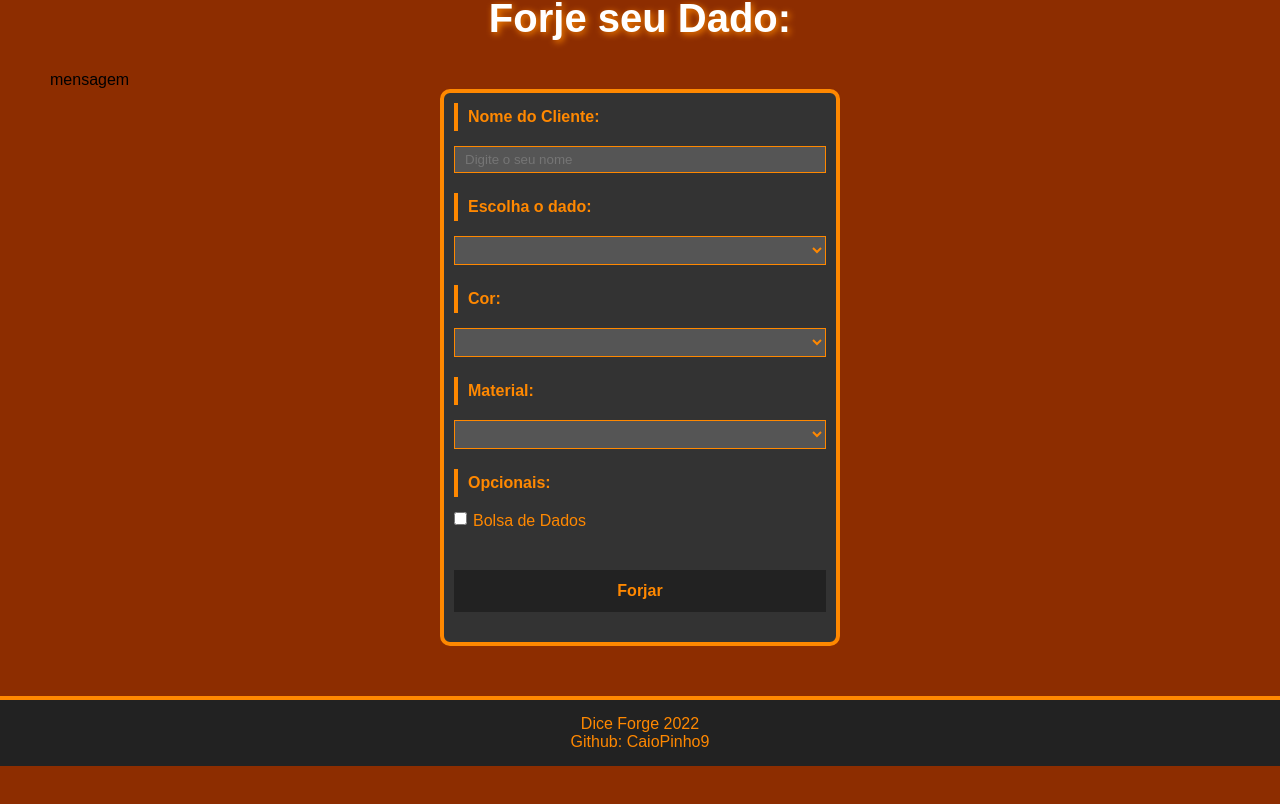
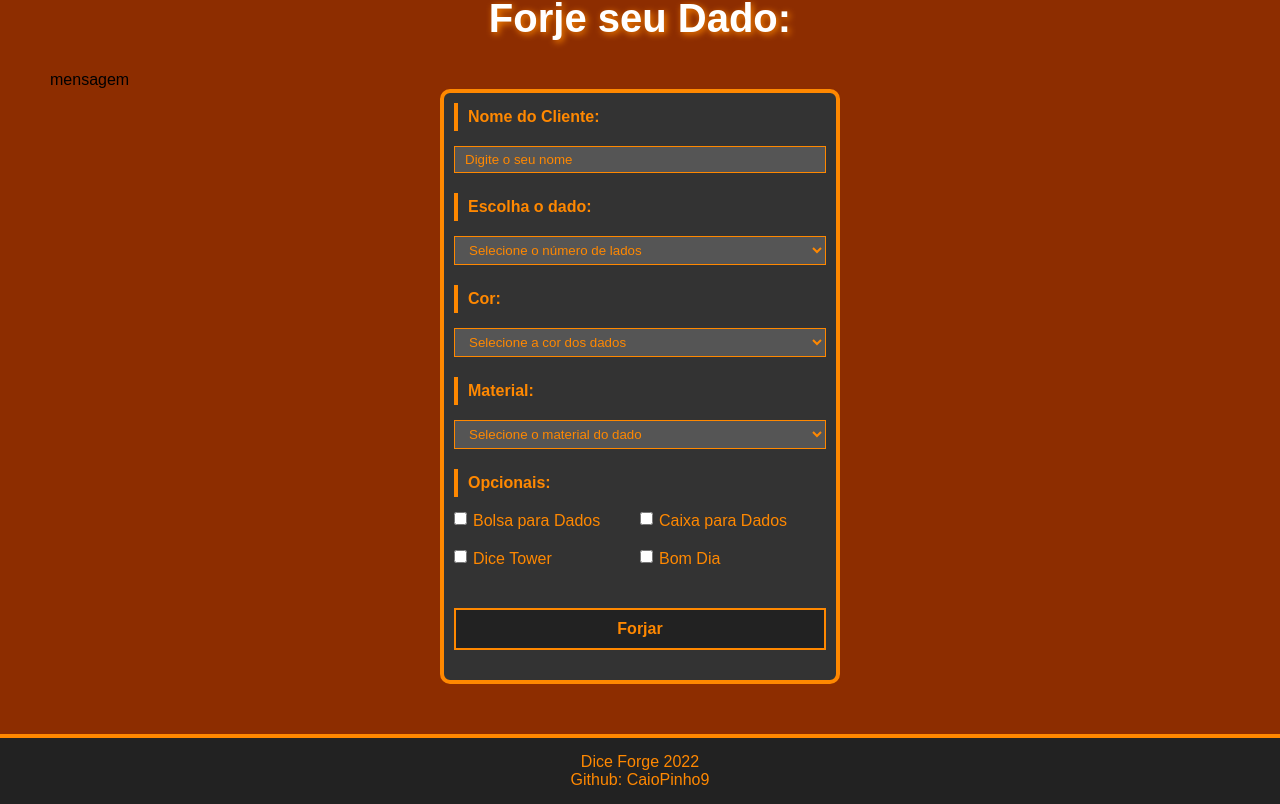
Before and after one commit to CaioPinho9/dice-vue, a Vue app: page / in a window 1280 px wide. Shown: the part 743-1547 px from the top of the page. Before the commit the page ends 1509 px from the top, so only its background shows below. Built offline with nearby package versions, Linux system fonts and the light colour scheme; data requests are answered from the project's data file.

Commit message:
feat: error checking

```diff
--- a/db/db.json
+++ b/db/db.json
@@ -1,65 +1,127 @@
 {
-    "ingredientes": {
-      "paes": [
+  "details": {
+    "numbers": [
       {
         "id": 1,
-          "tipo": "Italiano Branco"
+        "tipo": "d4"
       },
       {
         "id": 2,
-          "tipo": "3 Queijos"
+        "tipo": "d6"
       },
       {
         "id": 3,
-          "tipo": "Parmesão e Orégano"
+        "tipo": "d8"
       },
       {
         "id": 4,
-          "tipo": "Integral"
+        "tipo": "d10"
+      },
+      {
+        "id": 5,
+        "tipo": "d12"
+      },
+      {
+        "id": 6,
+        "tipo": "d20"
+      },
+      {
+        "id": 7,
+        "tipo": "d100"
+      },
+      {
+        "id": 8,
+        "tipo": "Conjunto Completo"
       }
     ],
-      "carnes": [
+    "colors": [
       {
         "id": 1,
-          "tipo": "Maminha"
+        "tipo": "Preto"
       },
       {
         "id": 2,
-          "tipo": "Alcatra"
+        "tipo": "Cinza"
       },
       {
         "id": 3,
-          "tipo": "Picanha"
+        "tipo": "Branco"
       },
       {
         "id": 4,
-          "tipo": "Veggie burger"
+        "tipo": "Rosa"
+      },
+      {
+        "id": 5,
+        "tipo": "Roxo"
+      },
+      {
+        "id": 6,
+        "tipo": "Lilás"
+      },
+      {
+        "id": 7,
+        "tipo": "Azul"
+      },
+      {
+        "id": 8,
+        "tipo": "Verde"
+      },
+      {
+        "id": 9,
+        "tipo": "Amarelo"
+      },
+      {
+        "id": 10,
+        "tipo": "Laranja"
+      },
+      {
+        "id": 11,
+        "tipo": "Vermelho"
+      },
+      {
+        "id": 12,
+        "tipo": "Dourado"
       }
     ],
-      "opcionais": [
+    "materials": [
       {
         "id": 1,
-          "tipo": "Bacon"
+        "tipo": "Plástico"
       },
       {
         "id": 2,
-          "tipo": "Cheddar"
+        "tipo": "Metálico"
       },
       {
         "id": 3,
-          "tipo": "Salame"
+        "tipo": "Vidro"
       },
       {
         "id": 4,
-          "tipo": "Tomate"
+        "tipo": "Madeira"
+      },
+      {
+        "id": 5,
+        "tipo": "Acrílico"
+      }
+    ],
+    "optional": [
+      {
+        "id": 1,
+        "tipo": "Bolsa para Dados"
+      },
+      {
+        "id": 2,
+        "tipo": "Caixa para Dados"
+      },
+      {
+        "id": 3,
+        "tipo": "Dice Tower"
       },
       {
         "id": 4,
-          "tipo": "Cebola roxa"
-        },
-        {
-          "id": 4,
-          "tipo": "Pepino"
+        "tipo": "Bom Dia"
       }
     ]
   },
@@ -77,5 +139,19 @@
       "tipo": "Finalizado"
     }
   ],
-    "burgers": []
+  "dices": [
+    {
+      "client": "Caio",
+      "number": "Conjunto Completo",
+      "color": "Azul",
+      "material": "Metálico",
+      "optional": [
+        "Bom Dia",
+        "Caixa para Dados",
+        "Dice Tower"
+      ],
+      "status": "Solicitado",
+      "id": 1
     }
+  ]
+}
--- a/public/index.html
+++ b/public/index.html
@@ -4,7 +4,7 @@
     <meta charset="utf-8">
     <meta http-equiv="X-UA-Compatible" content="IE=edge">
     <meta name="viewport" content="width=device-width,initial-scale=1.0">
-    <link rel="icon" href="<%= BASE_URL %>favicon.ico">
+    <link rel="icon" href="img/favicon.ico">
     <title>Dice Forge</title>
   </head>
   <body>
--- a/src/components/DiceForm.vue
+++ b/src/components/DiceForm.vue
@@ -2,38 +2,39 @@
   <div>
     <p>mensagem</p>
     <div>
-      <form id="dice-form">
+      <form id="dice-form" @submit="createDice">
         <div class="input-container">
-          <label for="client">Nome do Cliente:</label>
-          <input type="text" id="client" name="client" v-model="client" placeholder="Digite o seu nome">
+          <label class="input-label" for="client">Nome do Cliente:</label>
+          <input @focus="removeError" class="input" type="text" id="client" name="client" v-model="client" placeholder="Digite o seu nome">
         </div>
         <div class="input-container">
-          <label for="numero">Escolha o dado:</label>
-          <select name="numero" id="numero" v-model="numero">
+          <label class="input-label" for="number">Escolha o dado:</label>
+          <select @focus="removeError"  class="input" name="number" id="number" v-model="number">
             <option value="">Selecione o número de lados</option>
-            <option value="2">2</option>
+            <option v-for="number in numbers" :key="number.id" :value="number.tipo">{{ number.tipo }}</option>
           </select>
         </div>
         <div class="input-container">
-          <label for="color">Cor:</label>
-          <select name="color" id="color" v-model="color">
+          <label class="input-label" for="color">Cor:</label>
+          <select @focus="removeError"  class="input" name="color" id="color" v-model="color">
             <option value="">Selecione a cor dos dados</option>
-            <option value="blue">Azul</option>
+            <option v-for="color in colors" :key="color.id" :value="color.tipo">{{ color.tipo }}</option>
           </select>
         </div>
         <div class="input-container">
-          <label for="client">Material:</label>
-          <select name="material" id="material" v-model="material">
+          <label class="input-label" for="material">Material:</label>
+          <select @focus="removeError"  class="input" name="material" id="material" v-model="material">
             <option value="">Selecione o material do dado</option>
-            <option value="2">2</option>
+            <option v-for="material in materials" :key="material.id" :value="material.tipo">{{ material.tipo }}</option>
           </select>
         </div>
         <div id="optional-container" class="input-container">
           <label id="optional-title" for="optional">Opcionais:</label>
-          <div class="checkbox-container">
-            <input type="checkbox" name="opcionais" v-model="opcionais" value="Bolsa de Dados">
-            <span>Bolsa de Dados</span>
+          <div class="checkbox-container" v-for="option in optionals" :key="option.id">
+            <input type="checkbox" name="optional" v-model="optional" :value="option.tipo">
+            <span>{{ option.tipo }}</span>
           </div>
+          <label v-if="bomDia">Bom Dia</label>
         </div>
         <div class="input-container">
           <input type="submit" class="submit-btn" value="Forjar">
@@ -45,7 +46,95 @@
 
 <script>
 export default {
-  name: "DiceForm"
+  name: "DiceForm",
+  data() {
+    return {
+      client: "",
+      number: "",
+      color: "",
+      material: "",
+      optionals: null,
+      clients: null,
+      numbers: null,
+      colors: null,
+      materials: null,
+      optional: [],
+      msg: null,
+      bomDia: false
+    }
+  },
+  methods: {
+    async getDetails() {
+      const req = await fetch("http://localhost:3000/details")
+      const data = await req.json()
+
+      this.numbers = data.numbers
+      this.colors = data.colors
+      this.materials = data.materials
+      this.optionals = data.optional
+
+    },
+    checkError() {
+      var check = true
+      document.querySelectorAll(".input").forEach(input => {
+        if (input.value == "") {
+          input.setAttribute("data-error", "")
+          check = false
+        }
+
+        if (input.value.includes("Selecione")) {
+          input.setAttribute("data-error", "")
+          check = false
+        }
+      })
+      return check
+    },
+    removeError(e) {
+      e.target.removeAttribute("data-error")
+    },
+    async createDice(e) {
+      e.preventDefault()
+
+      const data = {
+        client: this.client,
+        number: this.number,
+        color: this.color,
+        material: this.material,
+        optional: Array.from(this.optional),
+        status: "Solicitado"
+      }
+
+      const dataJson = JSON.stringify(data)
+
+      if (!this.checkError()) {
+        return
+      }
+
+      const req = await fetch("http://localhost:3000/dices", {
+        method: "POST",
+        headers: { "Content-Type": "application/json" },
+        body: dataJson
+      })
+
+      const res = await req.json()
+
+      if (data.optional.includes("Bom Dia")) {
+        this.bomDia = true
+      } else {
+        this.bomDia = false
+      }
+
+      this.client = ""
+      this.number = ""
+      this.color = ""
+      this.material = ""
+      this.optional = []
+    }
+  },
+  mounted() {
+    this.getDetails()
+  }
+
 }
 </script>
 
@@ -73,12 +162,25 @@ export default {
     border-left: 4px solid #ff8800;
   }
 
+  ::placeholder {
+    color: #ff8800
+  }
+
   input, select {
     width: 100%;
     padding: 5px 10px;
     background-color: #555;
     border: 1px solid #ff8800;
     color: #ff8800;
+  }
+
+  .input[data-error] {
+    border-color: #f00;
+  }
+
+  .input-label[data-error] {
+    border-color: #f00;
+    color: #f00
   }
 
   #optional-container {
@@ -110,7 +212,7 @@ export default {
     background-color: #222;
     color: #ff8800;
     font-weight: bold;
-    border: 2px solid #222;
+    border: 2px solid #ff8800;
     padding: 10px;
     font-size: 16px;
     margin: 0 auto;
```
Also changed, not shown: 1 other file (tests, documents, lock files or other folders). Lines whose indentation alone changed are shown as unchanged.
